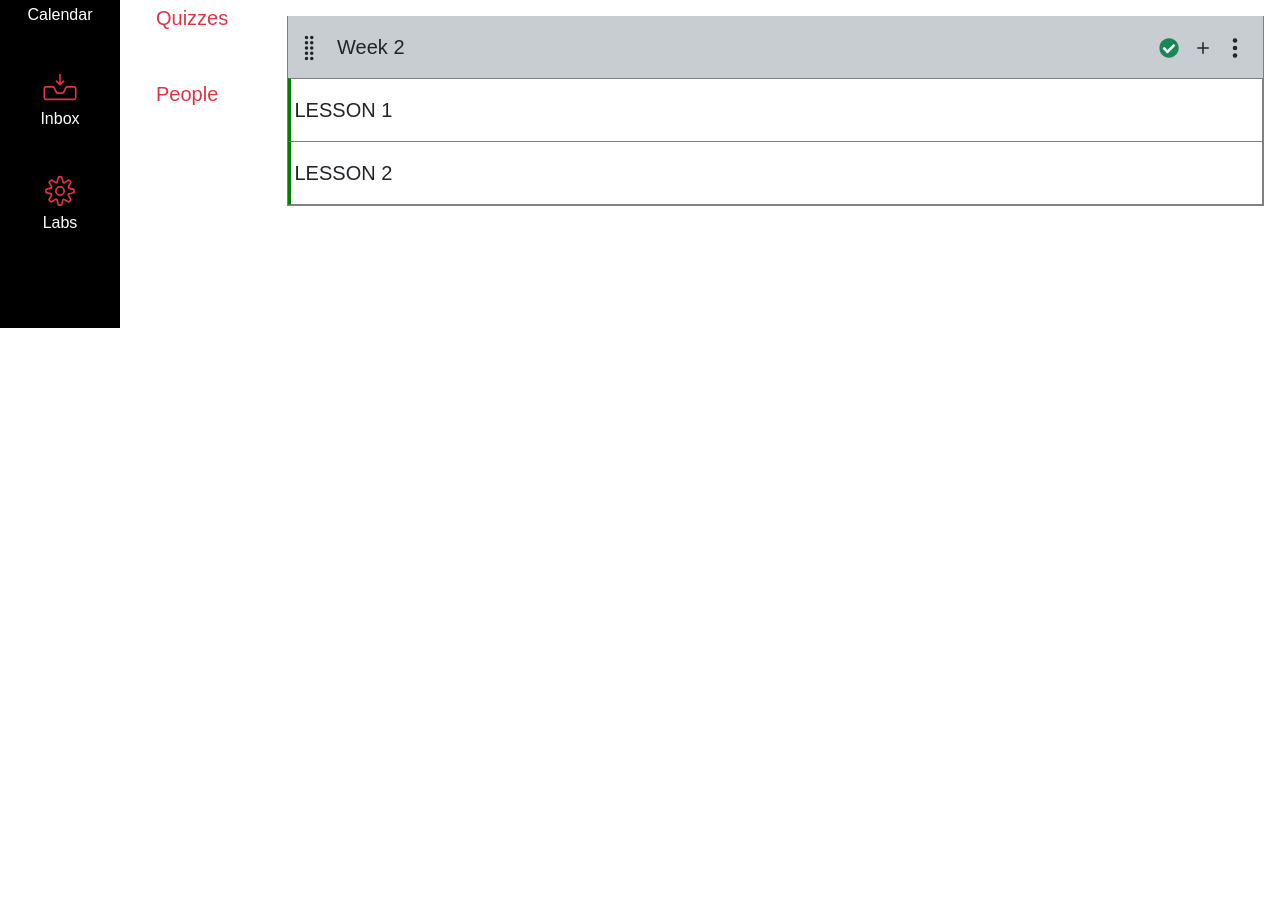
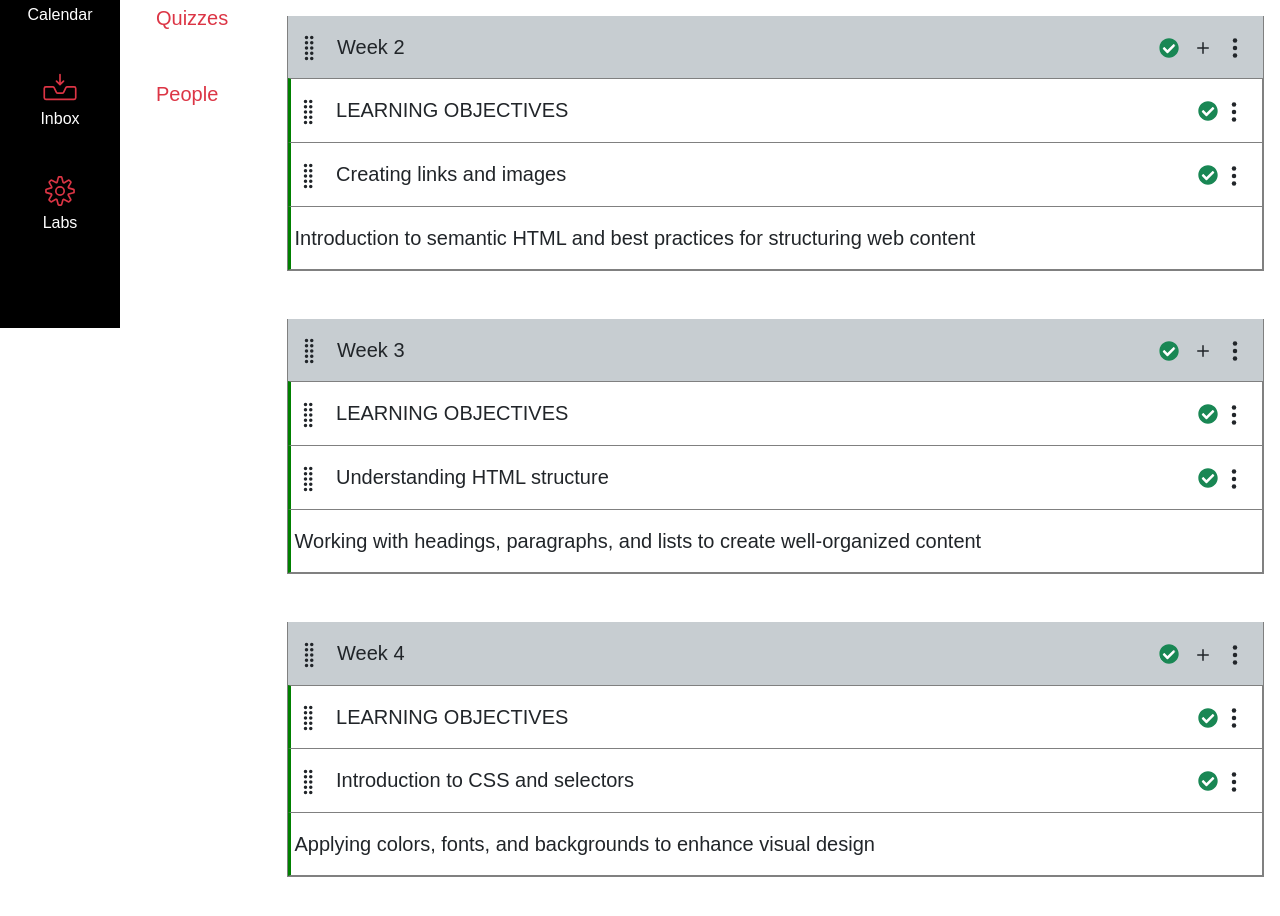
Before and after one commit to zaiyaanmessi/kambaz-next-js, a Next.js app: page /Courses/1/Modules in a window 1280 px wide. Shown: the part 472-1388 px from the top of the page. Before the commit the page ends 800 px from the top, so only its background shows below. Built offline with nearby package versions, Linux system fonts and the light colour scheme.

Commit message:
final changes

```diff
--- a/src/app/(Kambaz)/Courses/[cid]/Modules/page.tsx
+++ b/src/app/(Kambaz)/Courses/[cid]/Modules/page.tsx
@@ -19,85 +19,46 @@ export default function Modules() {
         <ListGroupItem className="wd-lesson p-3 ps-1">
         <BsGripVertical className="me-2 fs-3" /> Introduction to the course <LessonControlButtons /></ListGroupItem>
         <ListGroupItem className="wd-lesson p-3 ps-1">
-          Learn what is Web Development </ListGroupItem>
+          Learn what is Web Development and explore the fundamentals of building modern websites </ListGroupItem>
       </ListGroup>
     </ListGroupItem>
     <ListGroupItem className="wd-module p-0 mb-5 fs-5 border-gray">
       <div className="wd-title p-3 ps-2 bg-secondary"> <BsGripVertical className="me-2 fs-3" /> Week 2  <ModuleControlButtons /></div>
       <ListGroup className="wd-lessons rounded-0">
         <ListGroupItem className="wd-lesson p-3 ps-1">
-          LESSON 1 </ListGroupItem>
+        <BsGripVertical className="me-2 fs-3" /> LEARNING OBJECTIVES <LessonControlButtons /> </ListGroupItem>
         <ListGroupItem className="wd-lesson p-3 ps-1">
-          LESSON 2 </ListGroupItem>
+        <BsGripVertical className="me-2 fs-3" /> Creating links and images <LessonControlButtons /></ListGroupItem>
+        <ListGroupItem className="wd-lesson p-3 ps-1">
+          Introduction to semantic HTML and best practices for structuring web content </ListGroupItem>
+      </ListGroup>
+    </ListGroupItem>
+    <ListGroupItem className="wd-module p-0 mb-5 fs-5 border-gray">
+      <div className="wd-title p-3 ps-2 bg-secondary">
+      <BsGripVertical className="me-2 fs-3" /> Week 3 <ModuleControlButtons /></div>
+      <ListGroup className="wd-lessons rounded-0">
+        <ListGroupItem className="wd-lesson p-3 ps-1">
+        <BsGripVertical className="me-2 fs-3" /> LEARNING OBJECTIVES <LessonControlButtons /> </ListGroupItem>
+        <ListGroupItem className="wd-lesson p-3 ps-1">
+        <BsGripVertical className="me-2 fs-3" /> Understanding HTML structure <LessonControlButtons /></ListGroupItem>
+        <ListGroupItem className="wd-lesson p-3 ps-1">
+          Working with headings, paragraphs, and lists to create well-organized content </ListGroupItem>
+      </ListGroup>
+    </ListGroupItem>
+    <ListGroupItem className="wd-module p-0 mb-5 fs-5 border-gray">
+      <div className="wd-title p-3 ps-2 bg-secondary">
+      <BsGripVertical className="me-2 fs-3" /> Week 4 <ModuleControlButtons /></div>
+      <ListGroup className="wd-lessons rounded-0">
+        <ListGroupItem className="wd-lesson p-3 ps-1">
+        <BsGripVertical className="me-2 fs-3" /> LEARNING OBJECTIVES <LessonControlButtons /> </ListGroupItem>
+        <ListGroupItem className="wd-lesson p-3 ps-1">
+        <BsGripVertical className="me-2 fs-3" /> Introduction to CSS and selectors <LessonControlButtons /></ListGroupItem>
+        <ListGroupItem className="wd-lesson p-3 ps-1">
+          Applying colors, fonts, and backgrounds to enhance visual design </ListGroupItem>
       </ListGroup>
     </ListGroupItem>
   </ListGroup>
 </div>
 
-  );}
-
-  // <div>
-  //       <button id="wd-collapseall-btn">Collapse All</button>
-  //       <button id="wd-viewprogress-btn">View Progress</button>
-  //       <select name="Publish" id="wd-publish-select">
-  //           <option value="Publish">Publish All</option>
-  //       </select>
-  //       <button id="wd-module-btn">+ Module</button>
-
-  //       <ul id="wd-modules">
-  //         <li className="wd-module">
-  //           <div className="wd-title">Week 1</div>
-  //           <ul className="wd-lessons">
-  //             <li className="wd-lesson">
-  //               <span className="wd-title">LEARNING OBJECTIVES</span>
-  //               <ul className="wd-content">
-  //                 <li className="wd-content-item">Introduction to the course</li>
-  //                 <li className="wd-content-item">Learn what is Web Development</li>
-  //               </ul>
-  //             </li>
-  //           </ul>
-  //         </li>
-  //         <li className="wd-module">
-  //           <div className="wd-title">Week 2</div>
-  //           <ul className="wd-lessons">
-  //             <li className="wd-lesson">
-  //               <span className="wd-title">HTML Basics</span>
-  //               <ul className="wd-content">
-  //                 <li className="wd-content-item">Understanding HTML structure</li>
-  //                 <li className="wd-content-item">Working with headings, paragraph, and lists</li>
-  //                 <li className="wd-content-item">Creating links and images</li>
-  //               </ul>
-  //             </li>
-  //             <li className="wd-lesson">
-  //             <span className="wd-title">CSS Basics</span>
-  //             <ul className="wd-content">
-  //               <li className="wd-content-item">Introduction to CSS and selectors</li>
-  //               <li className="wd-content-item">Applying colors, fonts, and backgrounds</li>
-  //               <li className="wd-content-item">Box model and spacing (margin, padding, border)</li>
-  //             </ul>
-  //           </li>
-  //           </ul>
-  //         </li>
-  //         <li className="wd-module">
-  //           <div className="wd-title">Week 3</div>
-  //           <ul className="wd-lessons">
-  //             <li className="wd-lesson">
-  //               <span className="wd-title">JavaScript Basics</span>
-  //               <ul className="wd-content">
-  //               <li className="wd-content-item">Introduction to JavaScript and variables</li>
-  //               <li className="wd-content-item">Functions, loops, and conditional statements</li>
-  //               <li className="wd-content-item">Manipulating the DOM</li>
-  //               </ul>
-  //             </li>
-  //             <li className="wd-lesson">
-  //             <span className="wd-title">Project: Interactive Page</span>
-  //             <ul className="wd-content">
-  //               <li className="wd-content-item">Create a simple interactive webpage</li>
-  //               <li className="wd-content-item">Add event listeners for button clicks</li>
-  //               <li className="wd-content-item">Style dynamically using JS and CSS</li>
-  //             </ul>
-  //           </li>
-  //           </ul>
-  //         </li>
-  //       </ul>
-  //     </div>
+  );
+}
```
